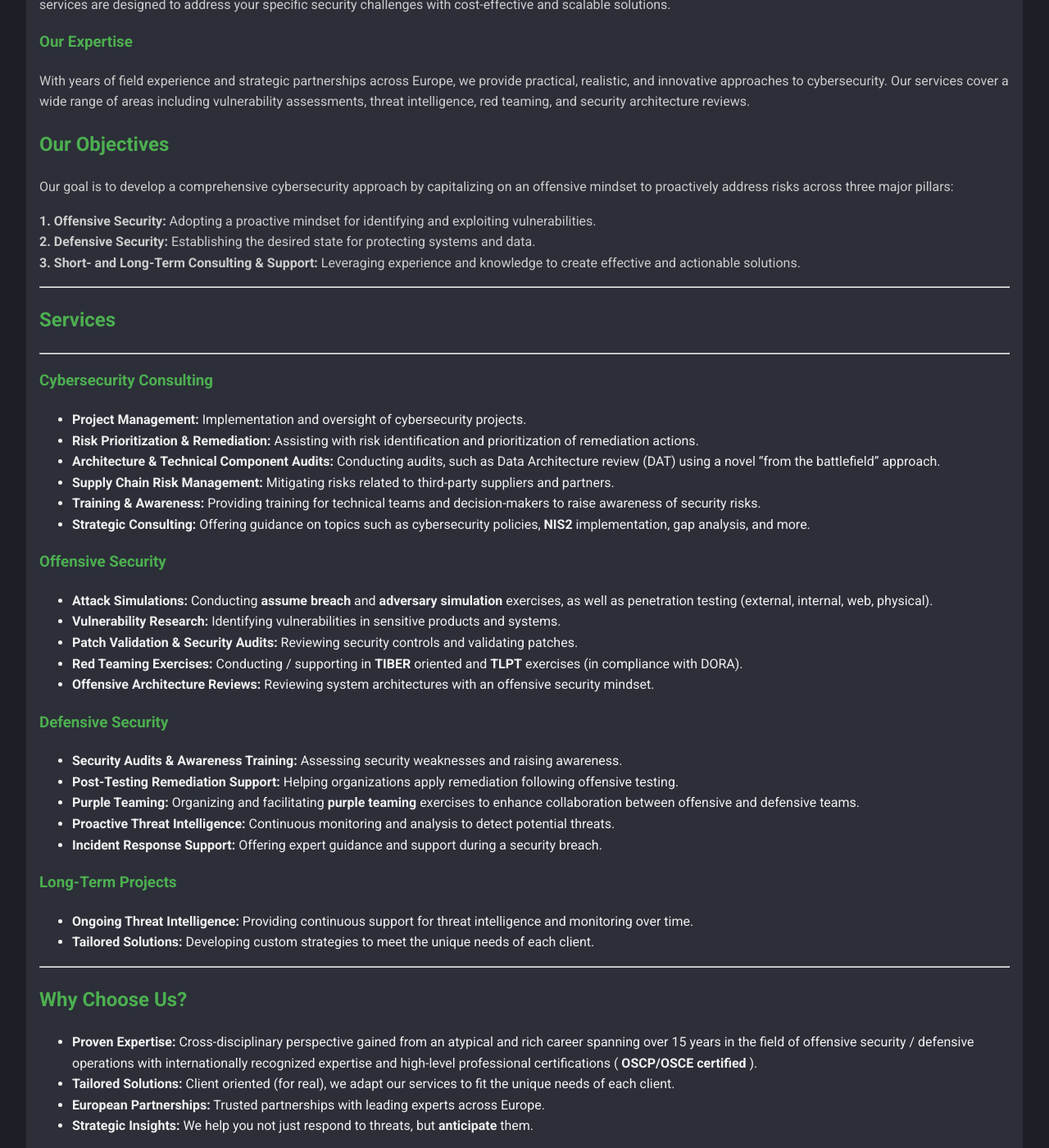
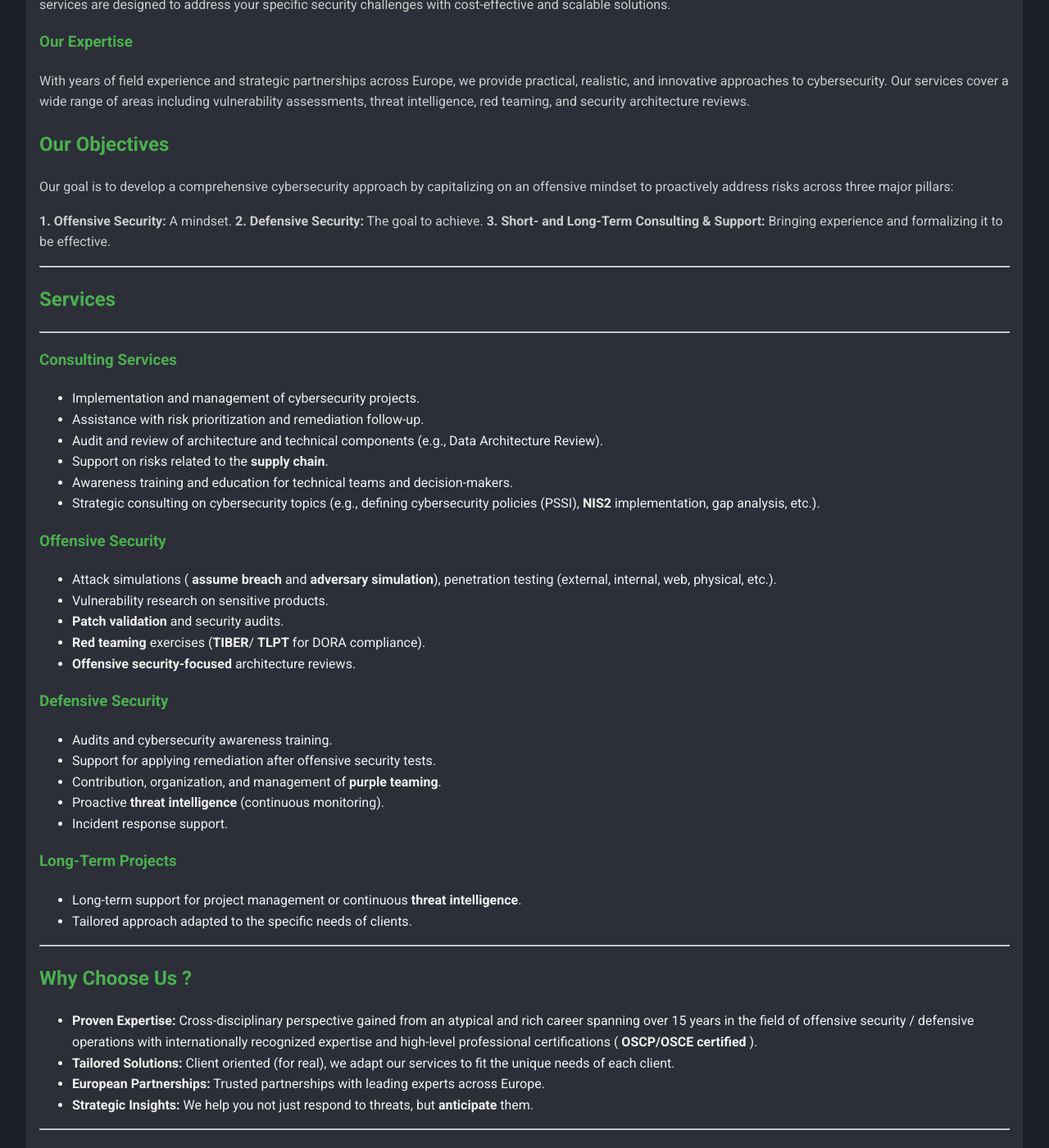
Before and after one commit to kmkz/BOSS.github.io, a Jekyll site: the page built from index.md, in a window 1280 px wide and 1400 px high, scrolled down 570 px. Shown: the whole window at 82% size. Built offline with Jekyll 4.4.1, drawn with Linux system fonts in a browser that asks for light colours.

Commit message:
adapt index

```diff
--- a/index.md
+++ b/index.md
@@ -26,9 +26,9 @@ With years of field experience and strategic partnerships across Europe, we prov
 
 Our goal is to develop a comprehensive cybersecurity approach by capitalizing on an offensive mindset to proactively address risks across three major pillars:
 
-**1. Offensive Security:** Adopting a proactive mindset for identifying and exploiting vulnerabilities.
-**2. Defensive Security:** Establishing the desired state for protecting systems and data.
-**3. Short- and Long-Term Consulting & Support:** Leveraging experience and knowledge to create effective and actionable solutions.
+**1. Offensive Security:** A mindset.
+**2. Defensive Security:** The goal to achieve.
+**3. Short- and Long-Term Consulting & Support:** Bringing experience and formalizing it to be effective.
 
 ---
 
@@ -36,35 +36,35 @@ Our goal is to develop a comprehensive cybersecurity approach by capitalizing on
 
 ---
 
-### Cybersecurity Consulting
-- **Project Management:** Implementation and oversight of cybersecurity projects.
-- **Risk Prioritization & Remediation:** Assisting with risk identification and prioritization of remediation actions.
-- **Architecture & Technical Component Audits:** Conducting audits, such as Data Architecture review (DAT) using a novel "from the battlefield" approach.
-- **Supply Chain Risk Management:** Mitigating risks related to third-party suppliers and partners.
-- **Training & Awareness:** Providing training for technical teams and decision-makers to raise awareness of security risks.
-- **Strategic Consulting:** Offering guidance on topics such as cybersecurity policies, **NIS2** implementation, gap analysis, and more.
+### Consulting Services
+- Implementation and management of cybersecurity projects.
+- Assistance with risk prioritization and remediation follow-up.
+- Audit and review of architecture and technical components (e.g., Data Architecture Review).
+- Support on risks related to the **supply chain**.
+- Awareness training and education for technical teams and decision-makers.
+- Strategic consulting on cybersecurity topics (e.g., defining cybersecurity policies (PSSI), **NIS2** implementation, gap analysis, etc.).
 
 ### Offensive Security
-- **Attack Simulations:** Conducting **assume breach** and **adversary simulation** exercises, as well as penetration testing (external, internal, web, physical).
-- **Vulnerability Research:** Identifying vulnerabilities in sensitive products and systems.
-- **Patch Validation & Security Audits:** Reviewing security controls and validating patches.
-- **Red Teaming Exercises:** Conducting / supporting in **TIBER** oriented and **TLPT** exercises (in compliance with DORA).
-- **Offensive Architecture Reviews:** Reviewing system architectures with an offensive security mindset.
+- Attack simulations ( **assume breach** and **adversary simulation**), penetration testing (external, internal, web, physical, etc.).
+- Vulnerability research on sensitive products.
+- **Patch validation** and security audits.
+- **Red teaming** exercises (**TIBER**/ **TLPT** for DORA compliance).
+- **Offensive security-focused** architecture reviews.
 
 ### Defensive Security
-- **Security Audits & Awareness Training:** Assessing security weaknesses and raising awareness.
-- **Post-Testing Remediation Support:** Helping organizations apply remediation following offensive testing.
-- **Purple Teaming:** Organizing and facilitating **purple teaming** exercises to enhance collaboration between offensive and defensive teams.
-- **Proactive Threat Intelligence:** Continuous monitoring and analysis to detect potential threats.
-- **Incident Response Support:** Offering expert guidance and support during a security breach.
+- Audits and cybersecurity awareness training.
+- Support for applying remediation after offensive security tests.
+- Contribution, organization, and management of **purple teaming**.
+- Proactive **threat intelligence** (continuous monitoring).
+- Incident response support.
 
 ### Long-Term Projects
-- **Ongoing Threat Intelligence:** Providing continuous support for threat intelligence and monitoring over time.
-- **Tailored Solutions:** Developing custom strategies to meet the unique needs of each client.
+- Long-term support for project management or continuous **threat intelligence**.
+- Tailored approach adapted to the specific needs of clients.
 
 ---
 
-## **Why Choose Us?**
+## **Why Choose Us ?**
 
 - **Proven Expertise:** Cross-disciplinary perspective gained from an atypical and rich career spanning over 15 years in the field of offensive security / defensive operations with internationally recognized  expertise and high-level professional certifications ( **OSCP/OSCE certified** ).
 - **Tailored Solutions:** Client oriented (for real), we adapt our services to fit the unique needs of each client.
```
Also changed, not shown: other parts of index.md (+0 -2 lines).
